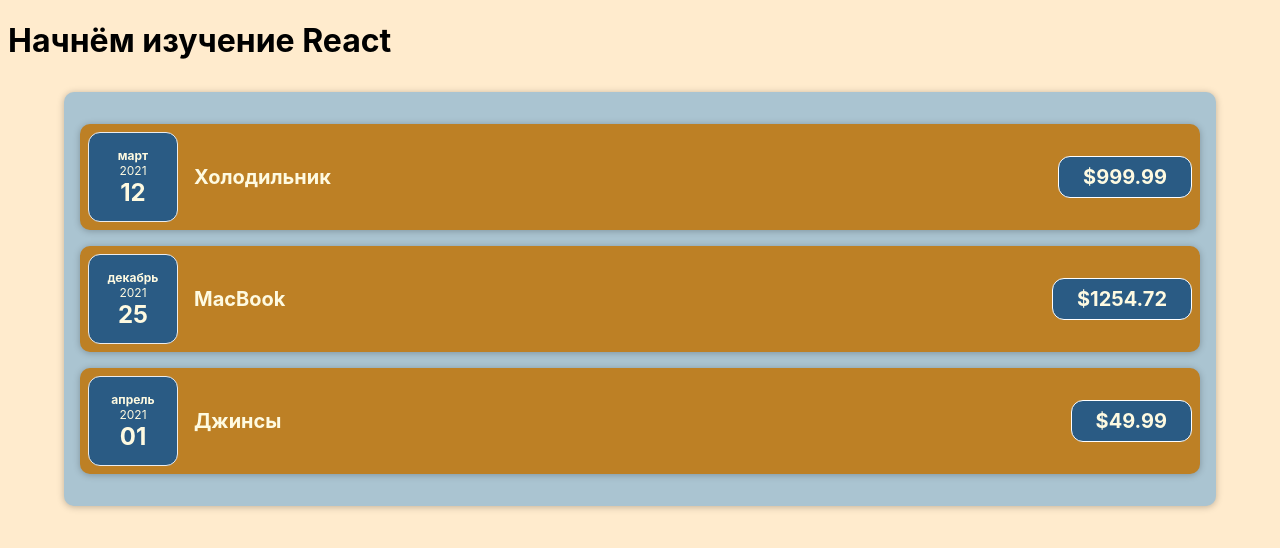
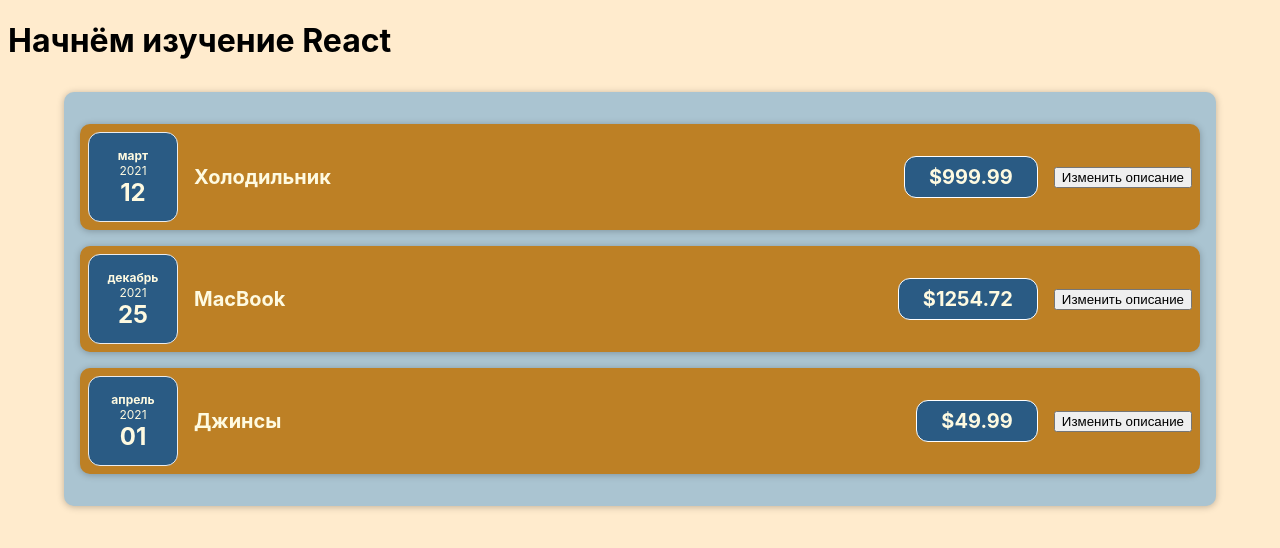
Before and after one commit to marchell93/react-course-app, a React (Create React App) app: page / in a window 1280 px wide. Shown: the top 548 px of the page. Built offline with nearby package versions, Linux system fonts and the light colour scheme.

Commit message:
Добавил в проект состояние (useState)

```diff
--- a/src/components/Costs/CostItem.js
+++ b/src/components/Costs/CostItem.js
@@ -1,14 +1,23 @@
 import "./CostItem.css";
 import CostDate from "./CostDate";
 import Card from "../UI/Card";
+import React, { useState } from "react";
 
 const CostItem = (props) => {
+  const [description, setDescription] = useState(props.description);
+
+  function changeDescriptionHandler() {
+    setDescription("Новое описание");
+    console.log(description);
+  }
+
   return (
     <Card className="cost-item">
       <CostDate date={props.date} />
       <div className="cost-item__description">
-        <h2>{props.description}</h2>
+        <h2>{description}</h2>
         <div className="cost-item__price">${props.amount}</div>
+        <button onClick={changeDescriptionHandler}>Изменить описание</button>
       </div>
     </Card>
   );
```
